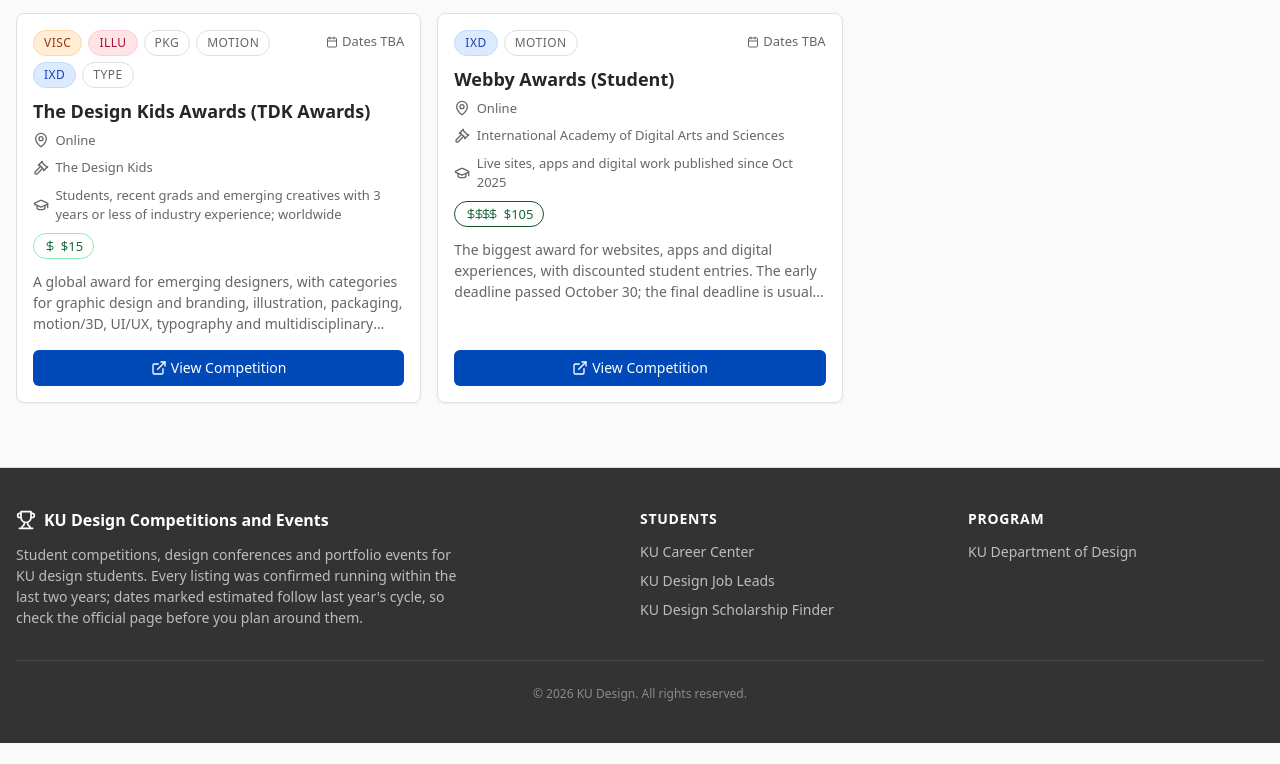
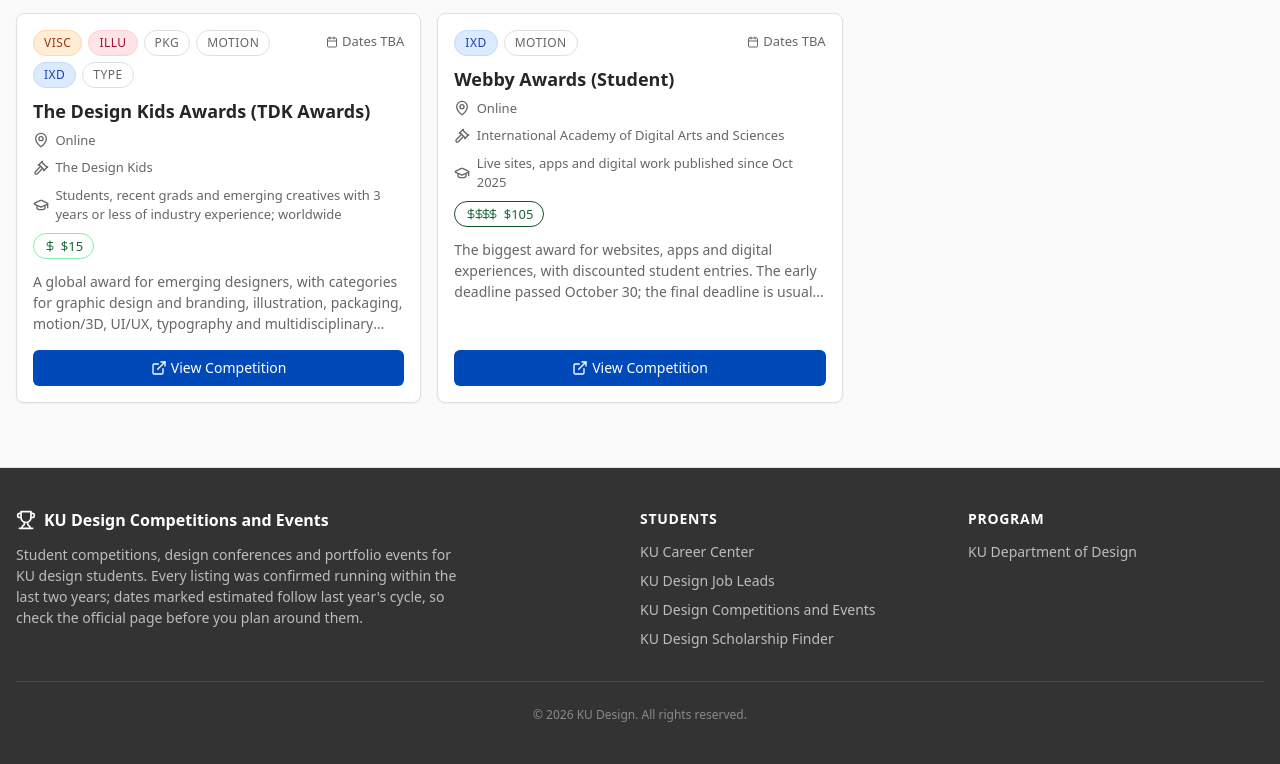
Before and after one commit to titusmith/ku-comps, a plain HTML site: page index.html in a window 1280 px wide. Shown: the part 10448-11212 px from the top of the page. Before the commit the page ends 11191 px from the top, so only its background shows below. Drawn offline with Linux system fonts and the light colour scheme.

Commit message:
Footer: link all three student sites
Co-Authored-By: Claude Opus 5.5 <noreply@anthropic.com>
Claude-Session: https://claude.ai/code/session_011bZHfoSSHCGSeP9eDXoiye

```diff
--- a/index.html
+++ b/index.html
@@ -402,7 +402,7 @@ function shell(){
    '<div id="adminbar"></div>'+
    '<main class="wrapx"><div class="stack"><div class="head" id="head"></div><div class="soonbar" id="soon" role="status"></div><div class="toolbar" id="toolbar"></div><div class="subbar" id="subbar"></div><div id="results" aria-live="polite"></div></div></main>'+
    '<footer><div class="wrapx foot-inner"><div class="foot-grid"><div><div class="foot-brand">'+icon("trophy","i-md")+"KU Design Competitions and Events</div><p>Student competitions, design conferences and portfolio events for KU design students. Every listing was confirmed running within the last two years; dates marked estimated follow last year's cycle, so check the official page before you plan around them.</p></div>"+
-   '<div><h4>Students</h4><ul><li><a href="https://career.ku.edu/" target="_blank" rel="noopener noreferrer">KU Career Center</a></li><li><a href="https://jobs.kansas.design/" target="_blank" rel="noopener noreferrer">KU Design Job Leads</a></li><li><a href="https://money.kansas.design/" target="_blank" rel="noopener noreferrer">KU Design Scholarship Finder</a></li></ul></div>'+
+   '<div><h4>Students</h4><ul><li><a href="https://career.ku.edu/" target="_blank" rel="noopener noreferrer">KU Career Center</a></li><li><a href="https://jobs.kansas.design/" target="_blank" rel="noopener noreferrer">KU Design Job Leads</a></li><li><a href="https://comps.kansas.design/">KU Design Competitions and Events</a></li><li><a href="https://money.kansas.design/" target="_blank" rel="noopener noreferrer">KU Design Scholarship Finder</a></li></ul></div>'+
    '<div><h4>Program</h4><ul><li><a href="https://design.ku.edu/" target="_blank" rel="noopener noreferrer">KU Department of Design</a></li></ul></div></div><div class="foot-copy">&copy; '+new Date().getFullYear()+" KU Design. All rights reserved.</div></div></footer>"+
    '<div id="fab"></div><div id="modal"></div><div class="toasts" id="toasts" aria-live="polite"></div><div class="busy" id="busy" hidden>Saving…</div>';
   render()}
```
